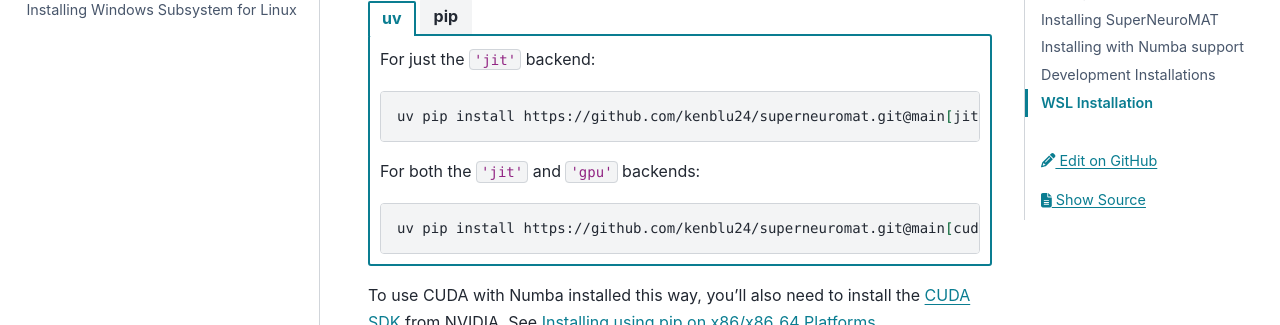
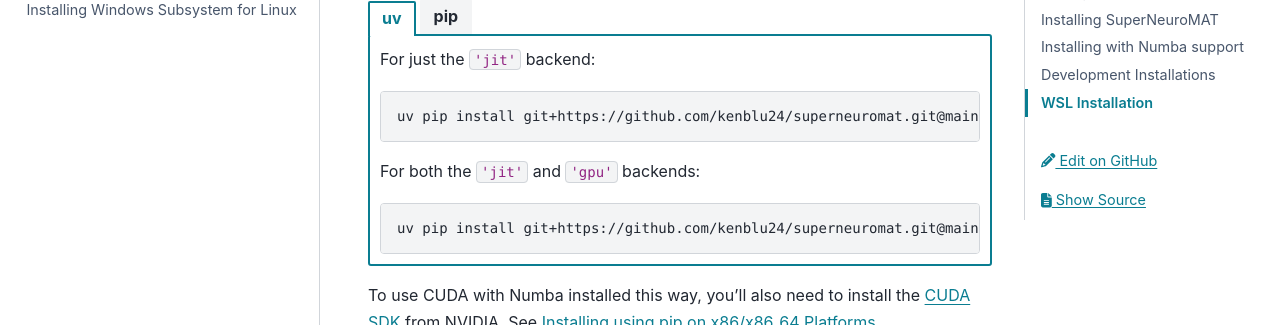
Before and after one commit to ORNL/superneuromat, a Sphinx documentation site: the page built from docs/source/guide/install.rst, in a window 1280 px wide and 1400 px high, scrolled down 2660 px. Shown: the part 150-475 px from the top of the window. Built offline with Sphinx 7.4.7 and the PyData theme 0.15.4, drawn with Linux system fonts in a browser that asks for light colours.

Commit message:
minor: docs links, numba import try catch, release_mem() hardened

```diff
--- a/docs/source/_static/css/custom.css
+++ b/docs/source/_static/css/custom.css
@@ -54,6 +54,7 @@
     font-size: .8em;
 }
 
-#superneuromat-snn-eqvars .sig-object>.property>span.pre {
+#superneuromat\.SNN\.eqvars>.property>span.pre,
+#superneuromat\.SNN\._internal_vars>.property>span.pre {
     display: block;
 }
--- a/docs/source/api/SNN.rst
+++ b/docs/source/api/SNN.rst
@@ -225,6 +225,7 @@ Attributes
    ~SNN.backend
    ~SNN.disable_performance_warnings
    ~SNN.eqvars
+   ~SNN._internal_vars
    ~SNN.is_sparse
    ~SNN.sparse
    ~SNN.stdp_time_steps
--- a/docs/source/devel/install.rst
+++ b/docs/source/devel/install.rst
@@ -151,14 +151,15 @@ It's finally time to install SuperNeuroMAT into our virtual environment:
 
       .. code-block:: bash
 
-         uv pip install -e .[dev, docs]
+         uv tool install tox
+         uv pip install -e .[docs, jit]
 
    .. tab-item:: pip
       :sync: pip
 
       .. code-block:: bash
 
-         pip install -e .[dev, docs]
+         pip install -e .[docs]
 
 If the installation was successful, you should be able to open a ``python`` shell and import the package:
 
--- a/docs/source/guide/install.rst
+++ b/docs/source/guide/install.rst
@@ -178,13 +178,13 @@ If you want to use SuperNeuroMAT with the ``'jit'`` backend or with the CUDA ``'
 
       .. code-block:: bash
 
-         uv pip install https://github.com/kenblu24/superneuromat.git@main[jit]
+         uv pip install git+https://github.com/kenblu24/superneuromat.git@main[jit]
 
       For both the ``'jit'`` and ``'gpu'`` backends:
 
       .. code-block:: bash
 
-         uv pip install https://github.com/kenblu24/superneuromat.git@main[cuda]
+         uv pip install git+https://github.com/kenblu24/superneuromat.git@main[cuda]
 
    .. tab-item:: pip
       :sync: pip
@@ -193,13 +193,13 @@ If you want to use SuperNeuroMAT with the ``'jit'`` backend or with the CUDA ``'
 
       .. code-block:: bash
 
-         pip install https://github.com/kenblu24/superneuromat.git@main[jit]
+         pip install git+https://github.com/kenblu24/superneuromat.git@main[jit]
 
       For both the ``'jit'`` and ``'gpu'`` backends:
 
       .. code-block:: bash
 
-         pip install https://github.com/kenblu24/superneuromat.git@main[cuda]
+         pip install git+https://github.com/kenblu24/superneuromat.git@main[cuda]
 
 To use CUDA with Numba installed this way, you'll also need to install the `CUDA SDK <https://developer.nvidia.com/cuda-downloads>`_ from NVIDIA.
 See `Installing using pip on x86/x86_64 Platforms <https://numba.pydata.org/numba-doc/0.42.0/user/installing.html#installing-using-pip-on-x86-x86-64-platforms>`_.
--- a/docs/source/index.rst
+++ b/docs/source/index.rst
@@ -30,7 +30,7 @@ Get Started
 
       .. code-block:: bash
 
-         pip install https://github.com/kenblu24/superneuromat.git@main
+         pip install git+https://github.com/kenblu24/superneuromat.git@main
 
    .. tab-item:: other
 
```
Also changed, not shown: 1 other file.
